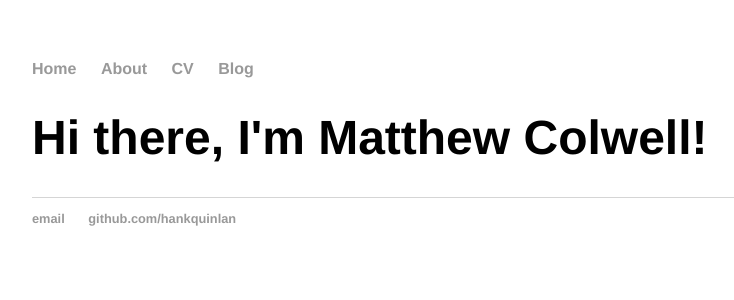
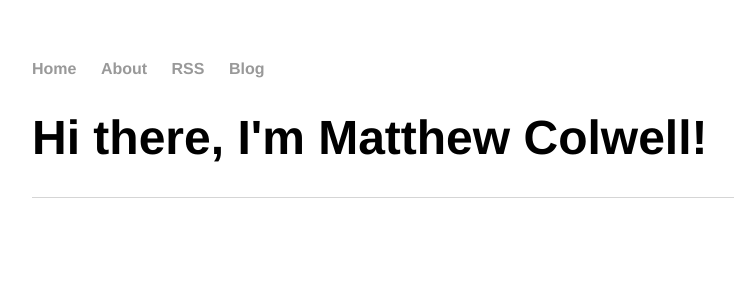
Before and after one commit to thisisamatthew/thisisamatthew.github.io, a Jekyll site: the page built from index.html, in a window 1280 px wide. Shown: the top 300 px of the page, without its empty margins (160-894 px from the left). Built offline with Jekyll 4.4.1, drawn with Linux system fonts in a browser that asks for light colours.

Commit message:
Update default.html

```diff
--- a/_layouts/default.html
+++ b/_layouts/default.html
@@ -10,7 +10,7 @@
 	    		<ul>
 	        		<li><a href="/">Home</a></li>
 		        	<li><a href="/about">About</a></li>
-	        		<li><a href="/cv">CV</a></li>
+	        		<li><a href="/blog/atom.xml">RSS</a></li>
 	        		<li><a href="/blog">Blog</a></li>
 	    		</ul>
 			</nav>
@@ -20,10 +20,6 @@
 
 			</div><!-- /.container -->
 			<footer>
-	    		<ul>
-	        		<li><a href="mailto:hankquinlanhub@gmail.com">email</a></li>
-	        		<li><a href="https://github.com/hankquinlan">github.com/hankquinlan</a></li>
-				</ul>
 			</footer>
 		</body>
 	</html>
```
